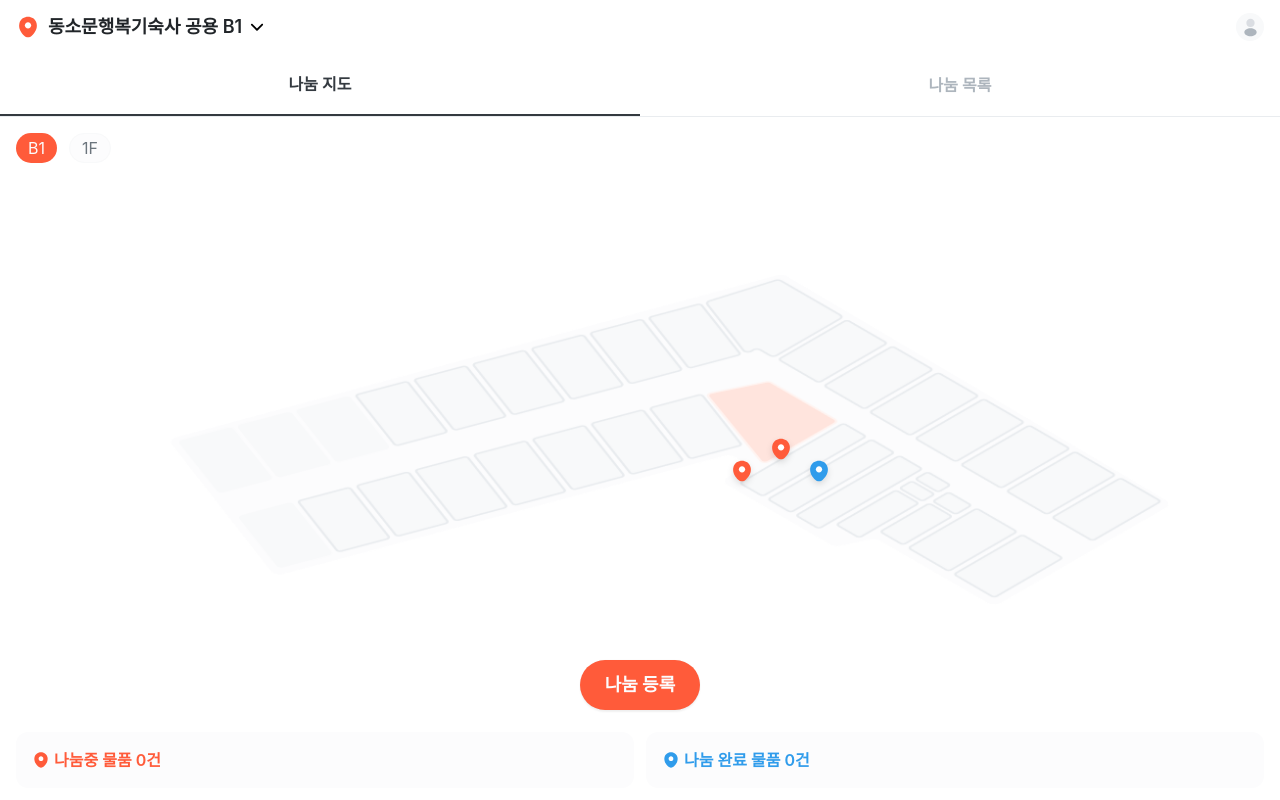
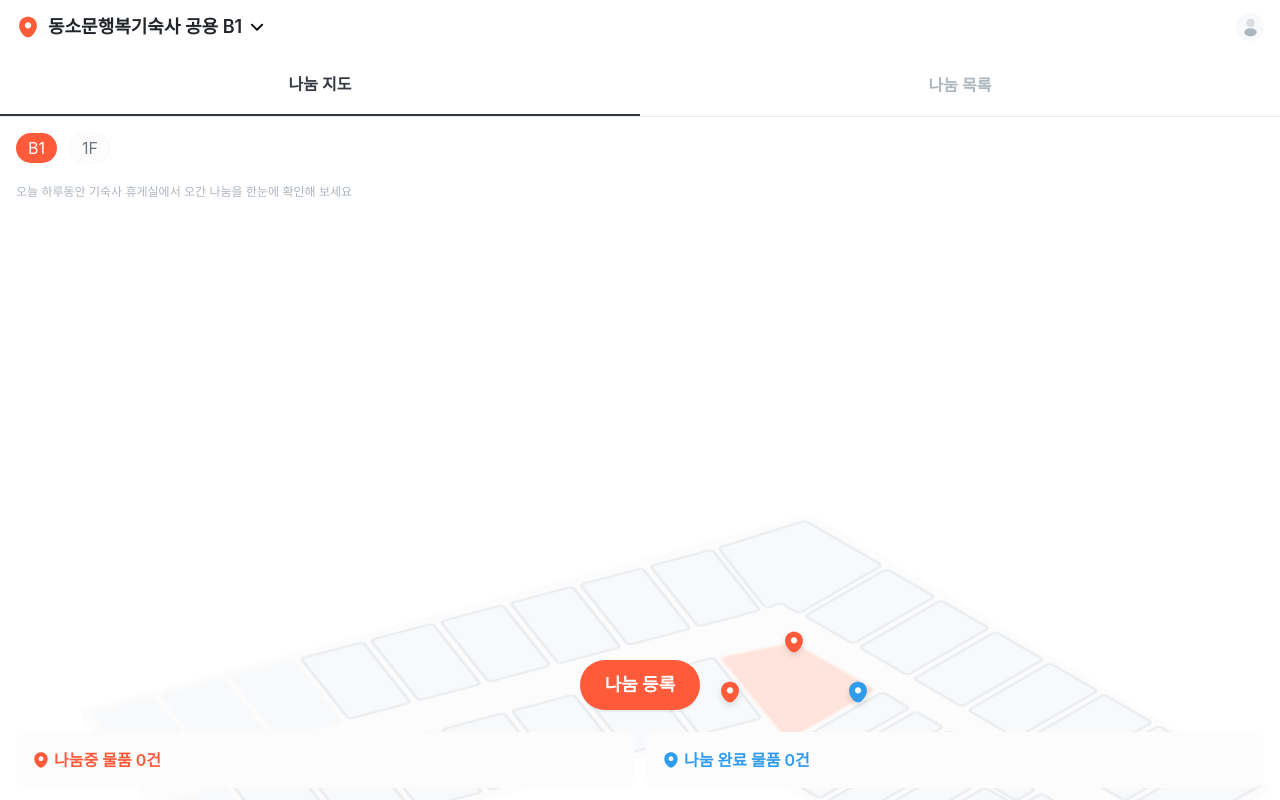
Before and after one commit to Dongsomun-happydorm/FE, a React (Vite) app: page / in a window 1280 px wide. Built offline with nearby package versions, Linux system fonts and the light colour scheme; a web font is replaced by a local one.

Commit message:
feat: 평면도 고정 비율 적용 및 나눔 지도 안내 문구 추가

```diff
--- a/src/components/FloorMap.tsx
+++ b/src/components/FloorMap.tsx
@@ -13,7 +13,7 @@ interface FloorMapProps {
 }
 
 // 전체 이미지 대비 휴게실 영역 비율 (시각적으로 확인 후 미세 조정 필요)
-const LOUNGE_ZONE = { left: 55, top: 40, width: 12, height: 18 }
+const LOUNGE_ZONE = { left: 52, top: 24, width: 20, height: 34 }
 
 // pin x, y는 휴게실 영역 내 0~100% 기준
 const defaultPins: LocationPin[] = [
@@ -24,11 +24,11 @@ const defaultPins: LocationPin[] = [
 
 export default function FloorMap({ pins = defaultPins }: FloorMapProps) {
   return (
-    <div className="relative h-full w-full">
+    <div className="relative w-full" style={{ aspectRatio: '1097 / 634' }}>
       <img
         src={floorMapImage}
         alt="층 평면도"
-        className="absolute inset-0 h-full w-full object-contain"
+        className="absolute inset-0 h-full w-full object-fill"
       />
 
       {/* 휴게실 영역 오버레이 — 핀은 이 영역 기준 좌표 */}
--- a/src/pages/SharingMapPage.tsx
+++ b/src/pages/SharingMapPage.tsx
@@ -20,7 +20,6 @@ export default function SharingMapPage() {
   return (
     <div className="relative flex h-dvh w-full flex-col overflow-hidden bg-white">
       <Header />
-
       <TabBar
         tabs={TABS}
         activeTab="map"
@@ -28,14 +27,13 @@ export default function SharingMapPage() {
           if (tab === 'list') navigate('/list')
         }}
       />
-
       <FloorToggle floors={floors} activeFloor={activeFloor} onFloorChange={setFloor} />
-
-      <div className="relative flex-1 overflow-hidden">
+      <p className="typography-caption px-4 pt-1 text-gray-500">
+        오늘 하루동안 기숙사 휴게실에서 오간 나눔을 한눈에 확인해 보세요
+      </p>
+      <div className="relative flex-1 overflow-hidden pt-50">
         <FloorMap />
-
         <FloatingButton label="나눔 등록" onClick={() => navigate('/register')} />
-
         <SharingStatusCards
           sharingCount={floorItems.filter((item) => item.status === 'sharing').length}
           completedCount={floorItems.filter((item) => item.status === 'completed').length}
```
